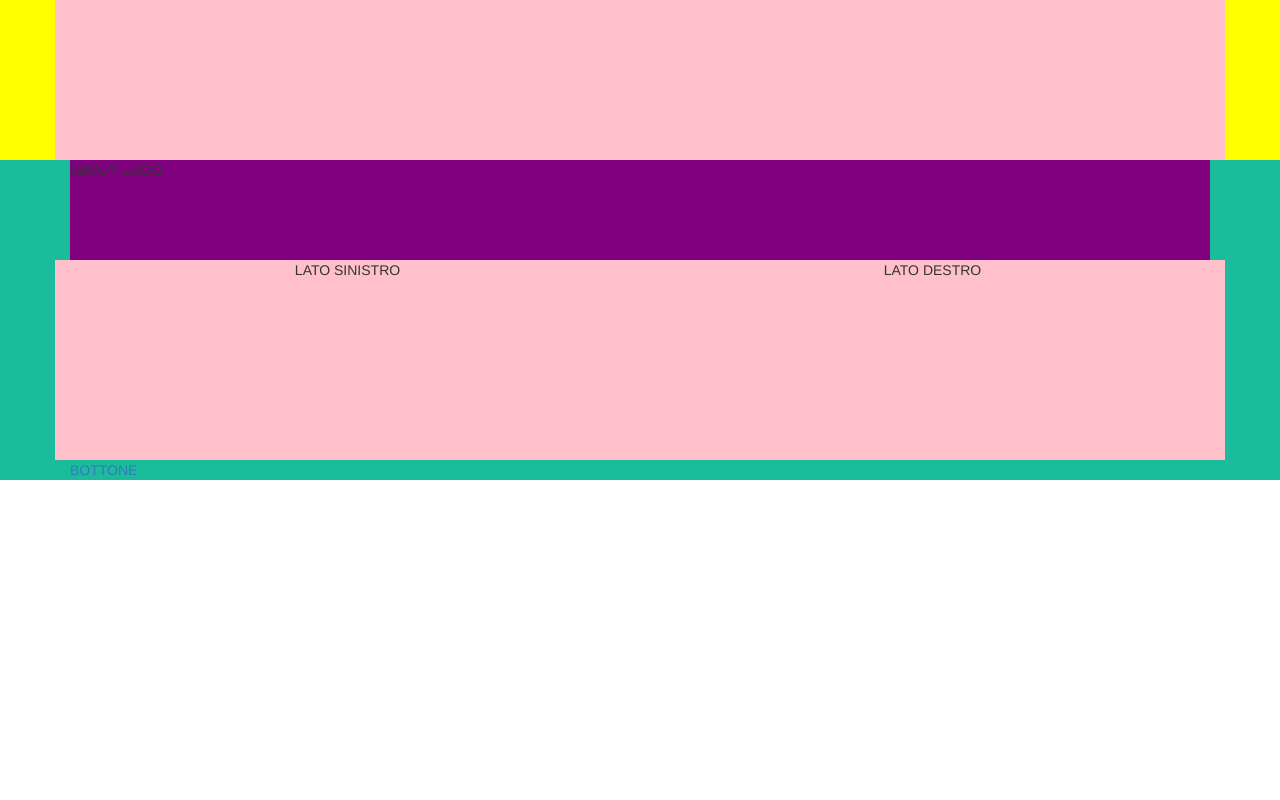
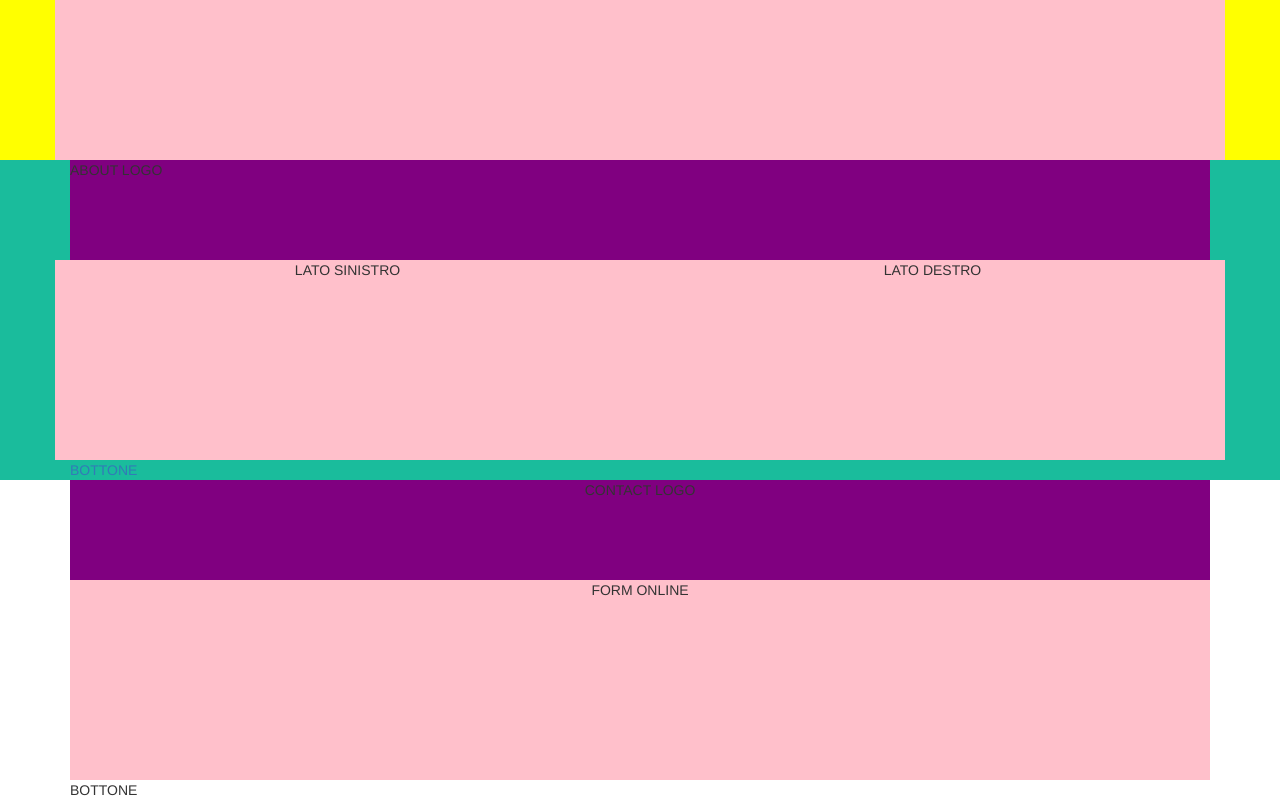
Before and after one commit to andemarco/html-css-bootstrap-freelancer, a plain HTML site: page index.html in a window 1280 px wide. Shown: the part 1020-1820 px from the top of the page. Before the commit the page ends 1500 px from the top, so only its background shows below. Drawn offline with nearby package versions, Linux system fonts and the light colour scheme.

Commit message:
FOURTH MAIN OK

```diff
--- a/css/style.css
+++ b/css/style.css
@@ -64,3 +64,16 @@ ul {
   background-color: pink;
   text-align: center;
 }
+.contact {
+  background-color: white;
+}
+.contact_logo {
+  text-align: center;
+  height: 100px;
+  background-color: purple;
+}
+.form_online{
+  height: 200px;
+  background-color: pink;
+  text-align: center;
+}
--- a/index.html
+++ b/index.html
@@ -8,6 +8,7 @@
     <title>Freelancer</title>
   </head>
   <body>
+    <!-- HEADER -->
     <header class="header_top">
       <nav class="nav_bar">
         <div class="container">
@@ -31,6 +32,7 @@
         </div>
       </nav>
     </header>
+    <!-- MAIN -->
     <main>
       <!-- FIRST MAIN SECTION -->
       <section>
@@ -87,7 +89,23 @@
                 <a href="#">BOTTONE</a>
             </div>
           </div>
-          </div>
+        </div>
+      </section>
+      <!-- FOURTH MAIN SECTION -->
+      <section>
+       <div class="contact">
+         <div class="container">
+           <div class="contact_logo">
+             CONTACT LOGO
+           </div>
+           <div class="form_online">
+             FORM ONLINE
+           </div>
+           <div class="button">
+             BOTTONE
+           </div>
+         </div>
+       </div>
       </section>
     </main>
     <footer></footer>
```
